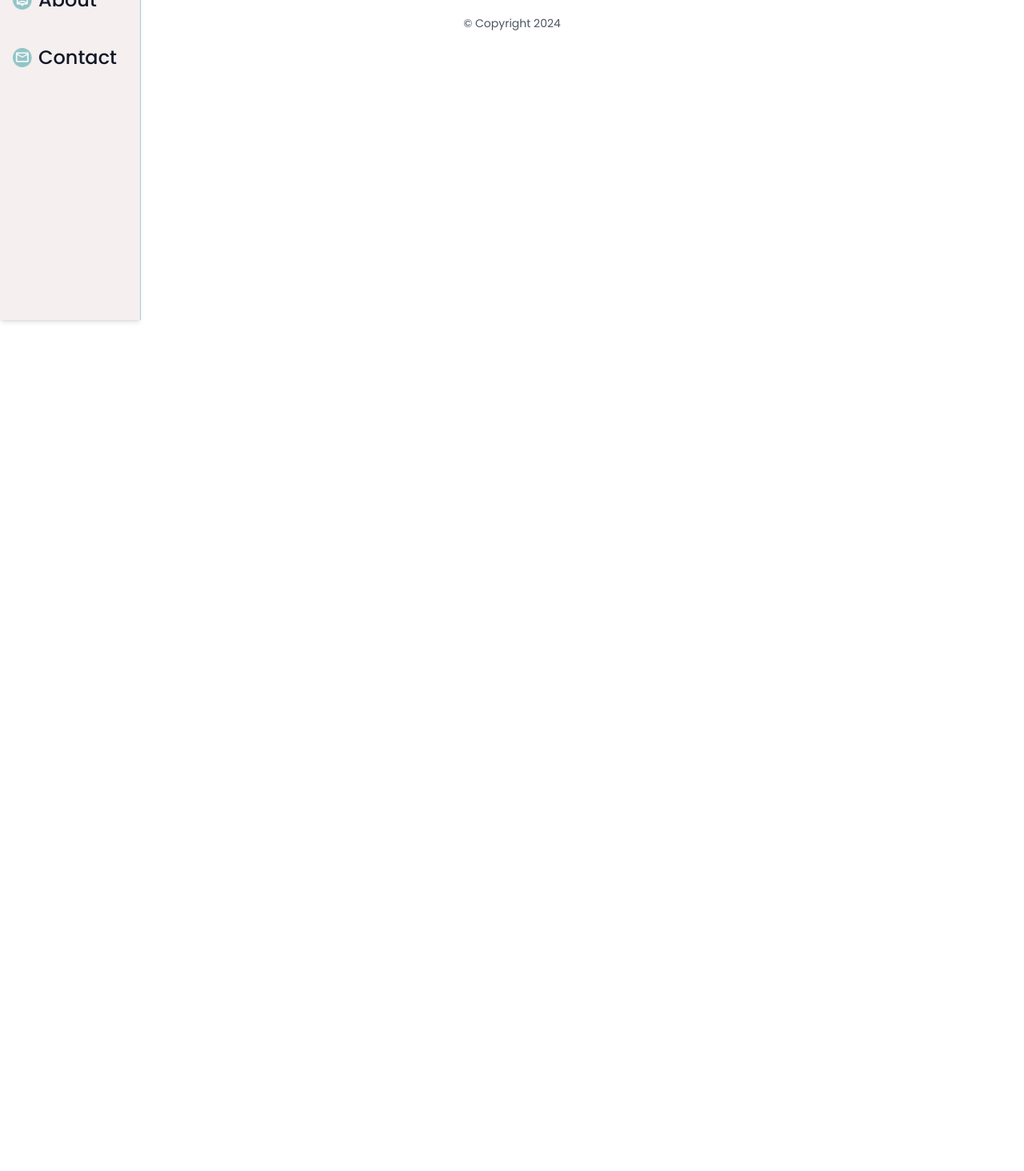
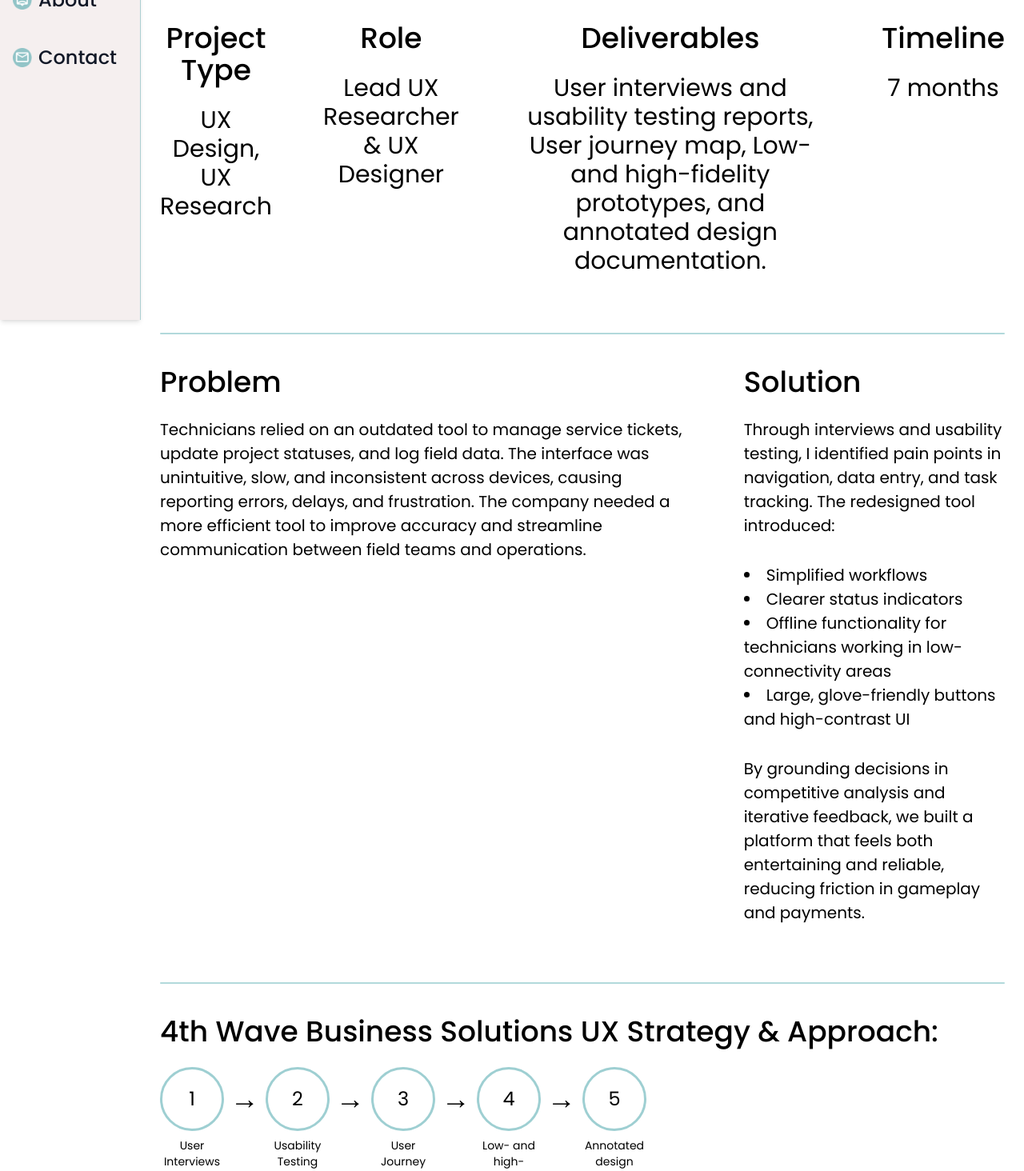
Before and after one commit to savvakasha/portfolio, a React (Vite) app: page /projects/wave in a window 1280 px wide. Shown: the part 400-1864 px from the top of the page at 80% size. Before the commit the page ends 800 px from the top, so only its background shows below. Built offline with nearby package versions, Linux system fonts and the light colour scheme.

Commit message:
initialize wave page

```diff
--- a/src/pages/projects/Wave.jsx
+++ b/src/pages/projects/Wave.jsx
@@ -1,7 +1,47 @@
+import ProjectShortIntro from '../../components/projects/ProjectShortIntro';
+import ProjectDivider from '../../components/projects/ProjectDivider';
+import ProjectProcess from '../../components/projects/ProjectProcess';
+
 const Wave = () => {
     return (
-        <div>
-            <h1>Wave</h1>
+        <div className="container text-left">
+            <h1 className="project__title mt-28">4th Wave Business Solutions: Streamlining Workflows for Telecom Field Technicians</h1>
+            <ProjectShortIntro
+                type="UX Design, UX Research"
+                role="Lead UX Researcher & UX Designer"
+                deliverables="User interviews and usability testing reports, User journey map, Low- and high-fidelity prototypes, and annotated design documentation."
+                timeline="7 months"
+            />
+            <ProjectDivider />
+            <div className="flex flex-row gap-16">
+                <div>
+                    <p className="project__subtitle">Problem</p>
+                    <p className="project__text">Technicians relied on an outdated tool to manage service tickets, update project statuses, and log field data. The interface was unintuitive, slow, and inconsistent across devices, causing reporting errors, delays, and frustration. The company needed a more efficient tool to improve accuracy and streamline communication between field teams and operations.</p>
+                </div>
+                <div>
+                    <p className="project__subtitle">Solution</p>
+                    <p className="project__text">Through interviews and usability testing, I identified pain points in navigation, data entry, and task tracking. The redesigned tool introduced:</p>
+                    <ul className='list-disc list-inside project__text'>
+                        <li>Simplified workflows</li>
+                        <li>Clearer status indicators</li>
+                        <li>Offline functionality for technicians working in low-connectivity areas</li>
+                        <li>Large, glove-friendly buttons and high-contrast UI</li>
+                    </ul>
+                    <p className="project__text">By grounding decisions in competitive analysis and iterative feedback, we built a platform that feels both entertaining and reliable, reducing friction in gameplay and payments.</p>
+                </div>
+            </div>
+            <ProjectDivider />
+            <div>
+                <h2 className="project__subtitle">4th Wave Business Solutions UX Strategy & Approach:</h2>
+                <div>
+                    <ProjectProcess steps={[
+                        "User Interviews",
+                        "Usability Testing",
+                        "User Journey Map",
+                        "Low- and high-fidelity prototypes",
+                        "Annotated design documentation"]} />
+                </div>
+            </div>
         </div>
     );
 };
```
